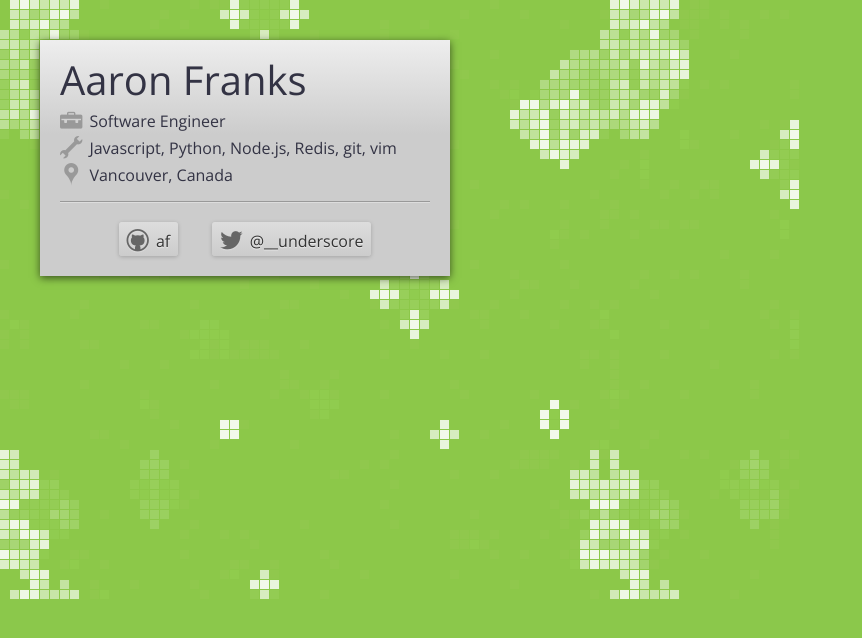
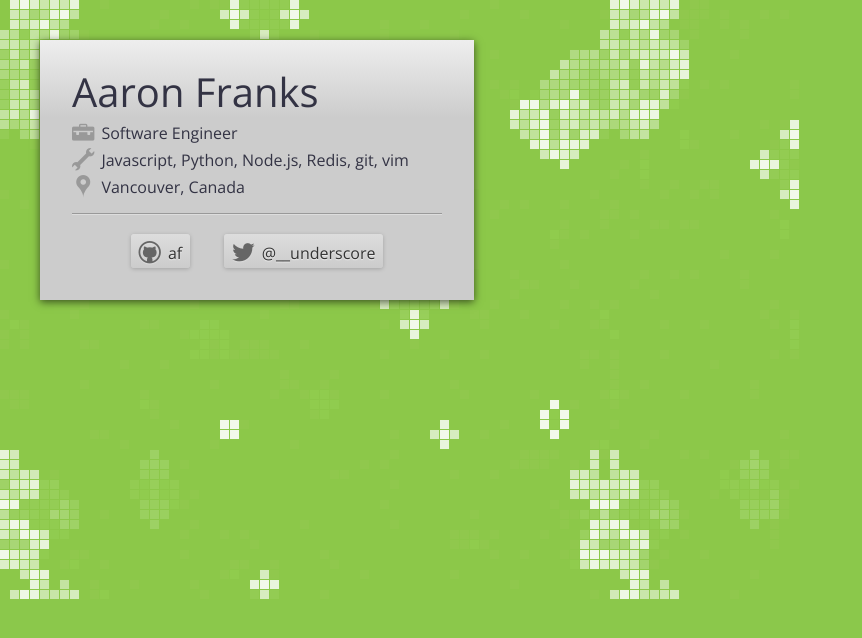
Before and after one commit to af/af.github.com, a Jekyll site: the page built from index.html, in a window 1280 px wide. Shown: the top 638 px of the page, without its empty margins (0-862 px from the left). Built offline with Jekyll 4.4.1, drawn with Linux system fonts in a browser that asks for light colours.

Commit message:
Contact section tweaks.

```diff
--- a/css/main.css
+++ b/css/main.css
@@ -12,7 +12,7 @@ body {
   margin: 0;
 }
 h1 {
-  font: normal 40px 'Open Sans';
+  font: 300 40px 'Open Sans';
   margin: 0 0 5px;
   line-height: 1;
 }
@@ -29,15 +29,15 @@ article.contact {
   z-index: 2;
   left: 40px;
   top: 40px;
-  padding: 20px;
+  padding: 2rem;
   min-width: 370px;
   -webkit-box-shadow: 0 2px 8px rgba(0,0,0,0.60);
   -moz-box-shadow: 0 2px 8px rgba(0,0,0,0.60);
   box-shadow: 0 2px 8px rgba(0,0,0,0.60);
   background: #fff;
-  background: -webkit-linear-gradient(#eee, #ccc 40%);
-  background: -moz-linear-gradient(#eee, #ccc 40%);
-  background: linear-gradient(#eee, #ccc 40%);
+  background: -webkit-linear-gradient(#eee, #ccc 30%);
+  background: -moz-linear-gradient(#eee, #ccc 30%);
+  background: linear-gradient(#eee, #ccc 30%);
 }
 #elsewhere {
   text-align: center;
--- a/css/main.styl
+++ b/css/main.styl
@@ -28,7 +28,7 @@ body
   margin:0
 
 h1
-  font: normal 40px 'Open Sans'
+  font: 300 40px 'Open Sans'
   margin: 0 0 5px
   line-height: 1
 
@@ -45,7 +45,7 @@ article.contact
   z-index: 2
   left:40px
   top:40px
-  padding: 20px
+  padding: 2rem
   min-width: 370px
   box-shadow: 0 2px 8px rgba(0,0,0,0.6)
   background: white
```
